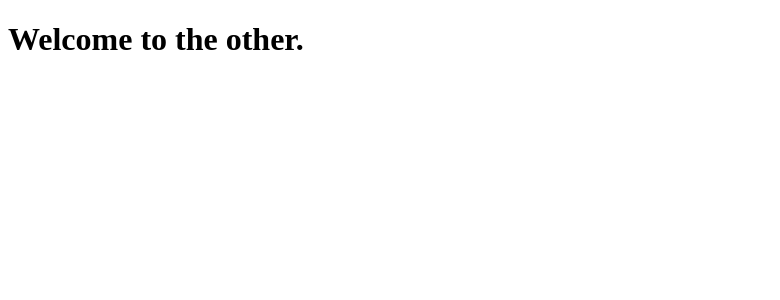
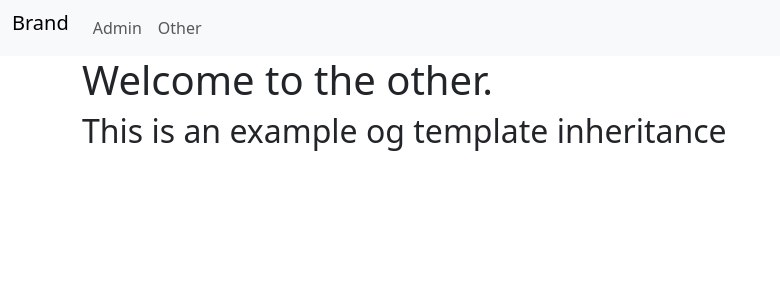
Before and after one commit to pblack02/Lean_Python, a Django app: page /basic_app/other/ in a window 1280 px wide. Shown: the top 300 px of the page, without its empty margins (0-780 px from the left). Run offline with Django 4.2, Linux system fonts and the light colour scheme.

Commit message:
Coding exercise: Learning template inheritance in django

```diff
--- a/learning_templates/templates/basic_app/base.html
+++ b/learning_templates/templates/basic_app/base.html
@@ -0,0 +1,26 @@
+<!doctype html>
+<html lang="en">
+<head>
+    <meta charset="UTF-8">
+    <title>Document</title>
+    <link href="https://cdn.jsdelivr.net/npm/bootstrap@5.3.2/dist/css/bootstrap.min.css" rel="stylesheet" integrity="sha384-T3c6CoIi6uLrA9TneNEoa7RxnatzjcDSCmG1MXxSR1GAsXEV/Dwwykc2MPK8M2HN" crossorigin="anonymous">
+</head>
+<body>
+    <nav class="navbar navbar-expand-lg bg-body-tertiary">
+        <div class="container-fluid">
+            <ul class="nav navbar-nav">
+                <li class="nav-item"><a class="navbar-brand" href="{% url 'index' %}">Brand</a></li>
+                <li class="nav-item"><a class="nav-link" href="{% url 'admin:index' %}">Admin</a></li>
+                <li class="nav-item"><a class="nav-link" href="{% url 'basic_app:other' %}">Other</a></li>
+            </ul>
+
+        </div>
+    </nav>
+    <div class="container">
+        {% block body_block %}
+<!--        Anything outside of this will be inherited if you extend.-->
+        {% endblock %}
+    </div>
+
+</body>
+</html>
--- a/learning_templates/templates/basic_app/other.html
+++ b/learning_templates/templates/basic_app/other.html
@@ -1,11 +1,6 @@
 <!doctype html>
-<html lang="en">
-<head>
-    <meta charset="UTF-8">
-    <title>Other</title>
-</head>
-<body>
+{% extends "basic_app/base.html" %}
+    {% block body_block %}
     <h1>Welcome to the other.</h1>
-
-</body>
-</html>
+    <h2>This is an example og template inheritance</h2>
+    {% endblock %}
```
Also changed, not shown: learning_templates/templates/basic_app/index.html (+3 -8 lines).
